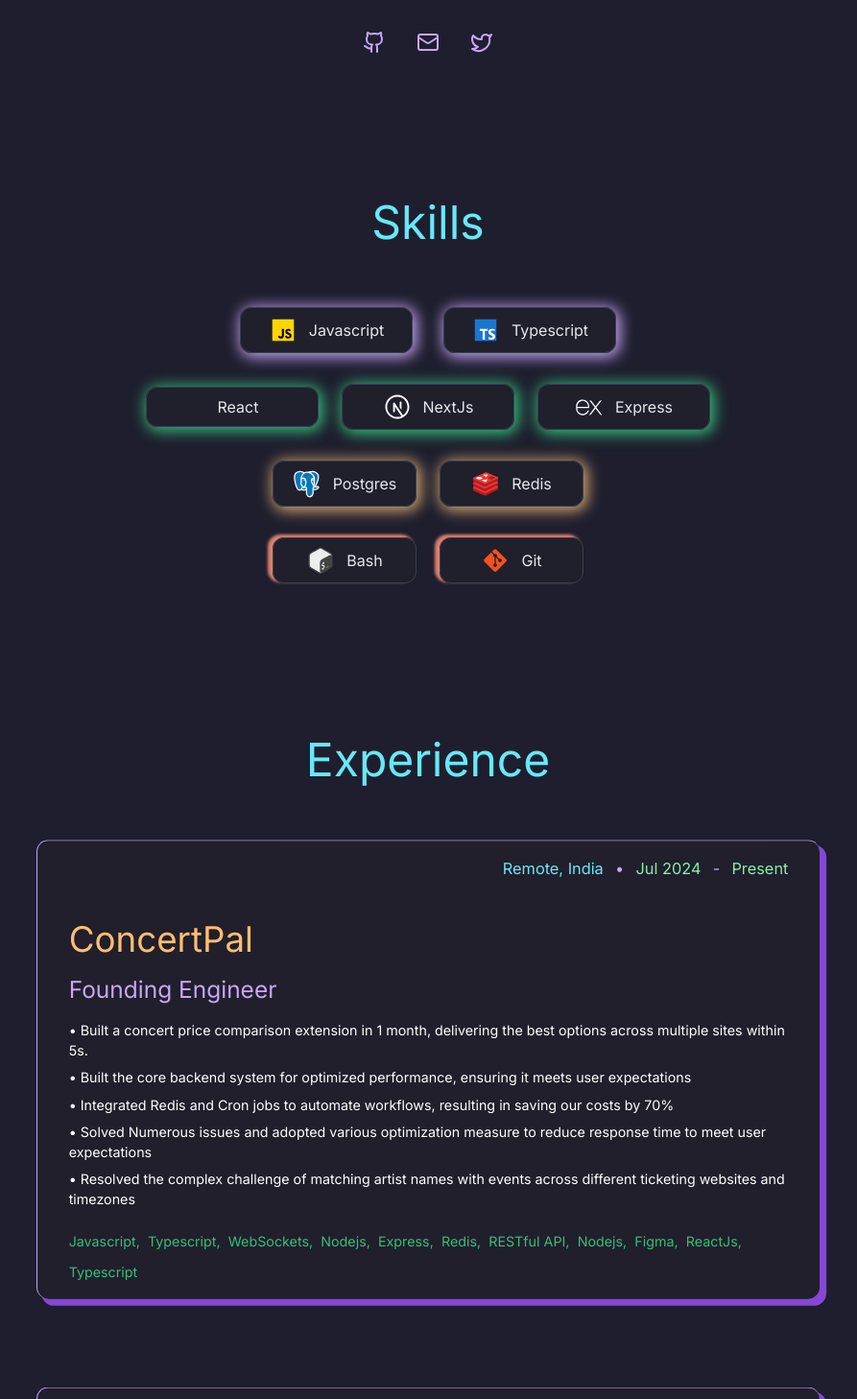
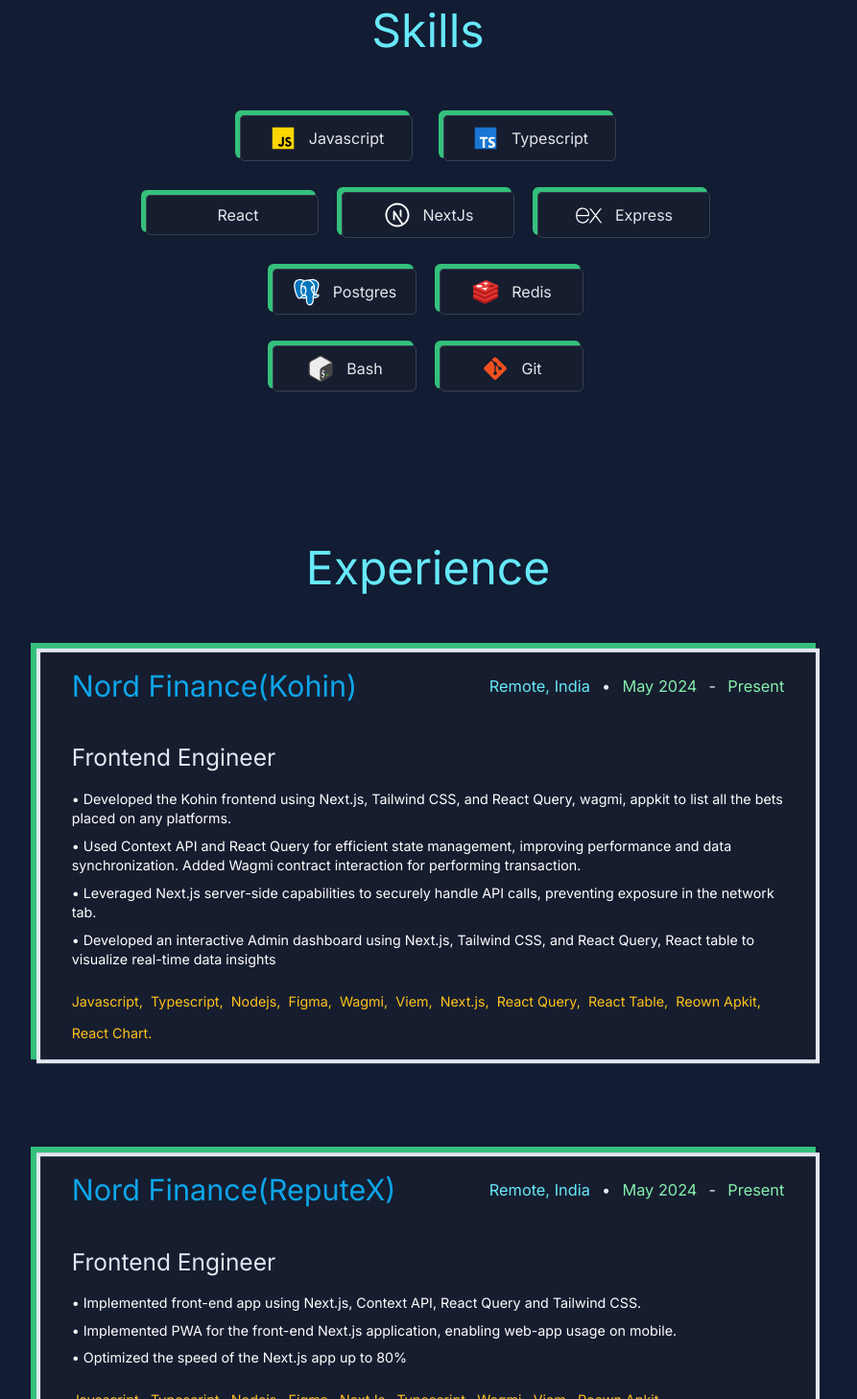
Before and after one commit to rajats-dev/rajat.pro, a Next.js app: page / in a window 1280 px wide. Shown: the part 792-2250 px from the top of the page at 96% size, without its empty margins (194-1087 px from the left). Built offline with nearby package versions, Linux system fonts and the light colour scheme.

Commit message:
feat: update styles and improve component functionality across the application

```diff
--- a/app/globals.css
+++ b/app/globals.css
@@ -4,10 +4,10 @@
 
 @layer base {
   :root {
-    --background: 240, 21%, 15%;
-    /* --background: 286, 38%, 54%; */
-    --foreground: 267, 84%, 81%;
-    /* --foreground: 0, 01%, 66%; */
+    /* --background: 240, 21%, 15%; */
+    /* --foreground: 267, 84%, 81%; */
+    --background: 221.3, 47.1%, 13.3%;
+    --foreground: 214.3, 31.8%, 91.4%;
 
     --rosewater: 11, 59%, 67% --main-text: 15.38, 53.42%, 85.69%;
     --card: 0 0% 100%;
@@ -16,11 +16,15 @@
     --popover: 0 0% 100%;
     --popover-foreground: 222.2 84% 4.9%;
 
+    /* --primary-foreground: 210 40% 98%; */
+    /* --primary: 134.9, 91.8%, 48%; */
     --primary: 222.2 47.4% 11.2%;
-    --primary-foreground: 210 40% 98%;
+    --primary-foreground: 221.3, 47.1%, 13.3%;
 
-    --secondary: 210 40% 96.1%;
-    --secondary-foreground: 222.2 47.4% 11.2%;
+    /* --secondary: 210 40% 96.1%; */
+    /* --secondary-foreground: 222.2 47.4% 11.2%; */
+    --secondary: 217.5, 22.9%, 27.5%;
+    --secondary-foreground: 240, 4.4%, 77.8%;
 
     --muted: 210 40% 96.1%;
     --muted-foreground: 215.4 16.3% 46.9%;
--- a/app/layout.tsx
+++ b/app/layout.tsx
@@ -3,7 +3,8 @@
 import { cn } from "@/lib/utils";
 import "./globals.css";
 
-const inter = Inter({ subsets: ["latin"] });
+const inter = Inter({ subsets: ["cyrillic-ext"] });
+
 const spaceGrotesk = Space_Grotesk({
   subsets: ["latin"],
   weight: ["500"],
@@ -12,7 +13,7 @@
 const JetBrainsMono = JetBrains_Mono({
   subsets: ["latin"],
   variable: "--jetbrains-mono",
-  weight: ["500", "600"],
+  weight: ["100", "500"],
 });
 
 export const metadata: Metadata = {
--- a/app/page.tsx
+++ b/app/page.tsx
@@ -6,7 +6,7 @@
 
 export default function Home() {
   return (
-    <main>
+    <main className='min-h-screen relative scroll-smooth select-none'>
       <ResumeButton />
       <Navbar />
       <Introduction />
--- a/components/Experience.tsx
+++ b/components/Experience.tsx
@@ -11,12 +11,10 @@
         id='experience'
       >
         <div className="text-sky-200/95 text-3xl md:text-8xl font-bold font-grotesk md:before:content-['<>'] before:h-[300px] before:text-[250px] before:text-gray-500/50 before:font-[700] before:-z-10  before:select-none before:translate-x-[-280%] before:translate-y-[-10%] webkit_text_stroke before:opacity-[0.25] before:tracking-[-.1em] before:absolute text-[65px] md:text-[96px] text-text_primary relative" />
-        <div className="text-sky-200/95 text-3xl md:text-8xl font-bold font-grotesk 2xl:before:content-['&&'] before:h-[300px] before:text-[250px] before:text-gray-500/50 before:font-[700] before:-z-10  before:select-none before:translate-x-[180%] before:translate-y-[-10%] webkit_text_stroke before:opacity-[0.25] before:tracking-[-.1em] before:absolute text-[65px] md:text-[96px] text-text_primary absolute" />
+        <div className="text-sky-200/95 text-3xl md:text-8xl font-bold font-grotesk 2xl:before:content-['?:'] before:h-[300px] before:text-[250px] before:text-gray-500/50 before:font-[700] before:-z-10  before:select-none before:translate-x-[380%] before:translate-y-[-10%] webkit_text_stroke before:opacity-[0.25] before:tracking-[-.1em] before:absolute text-[65px] md:text-[96px] text-text_primary absolute" />
 
         <Tip tip="there's more trust me" className='self-center'>
           <h1 className='font-jetbrain text-center text-5xl mb-16'>
-            {/* <span className=' text-green-300'>code</span>
-            <span className='text-foreground'>:</span> */}
             <span className=' text-cyan-300'>Experience</span>
           </h1>
         </Tip>
--- a/components/IntroCount.tsx
+++ b/components/IntroCount.tsx
@@ -1,24 +1,22 @@
 "use client";
 
 import React from "react";
-import { motion, useMotionValue, useSpring, useTransform } from "framer-motion";
+import { motion } from "framer-motion";
 import { Email } from "@/assets/logos/Email";
 import { Github } from "@/assets/logos/Github";
 import { Twitter } from "@/assets/logos/Twitter";
-import { useState } from "react";
 
 type IntroContProps = {
-  // name: string;
   des: string[];
 };
 
-const mailtoLink = `mailto:vineetagarwal.now@gmail.com`;
+const mailtoLink = `mailto:rajatsundriyal1@gmail.com`;
 const icons = [
   {
     name: "github",
     icon: <Github />,
     handler: () => {
-      window.open("https://github.com/vineeTagarwaL-code");
+      window.open("https://github.com/rajats-dev");
     },
   },
   {
@@ -32,26 +30,14 @@
     name: "Twitter",
     icon: <Twitter />,
     handler: () => {
-      window.open("https://x.com/vineetwts");
+      window.open("https://twitter.com/SundriyalRajat");
     },
   },
 ];
 export const IntroCont = ({ des }: IntroContProps) => {
-  const [hoveredIndex, setHoveredIndex] = useState<number | null>(null);
-  const springConfig = { stiffness: 100, damping: 5 };
-  const x = useMotionValue(0);
-  const translateX = useSpring(
-    useTransform(x, [-100, 100], [-50, 50]),
-    springConfig
-  );
-  const rotate = useSpring(
-    useTransform(x, [-100, 100], [-45, 45]),
-    springConfig
-  );
-  // const { toast } = useToast();
   return (
     <div>
-      <h1 className="md:w-[40rem] text-center text-sky-200/95 text-3xl md:text-6xl font-bold font-grotesk md:before:content-['</>'] before:h-[300px] before:text-[100px] before:text-gray-500/50 before:font-[700] before:-z-10 before:select-none before:translate-x-[-170%] before:translate-y-[-20%] before:-rotate-12 webkit_text_stroke before:opacity-[0.25] before:tracking-[-.1em] before:absolute text-[65px] md:text-[96px] text-text_primary relative">
+      <h1 className="md:w-[40rem] text-center text-sky-200/95 md:text-6xl font-bold font-grotesk md:before:content-['</>'] before:h-[300px] before:text-[100px] before:text-gray-500/50 before:font-[700] before:-z-10 before:select-none before:translate-x-[-170%] before:translate-y-[-20%] before:-rotate-12 webkit_text_stroke before:opacity-[0.25] before:tracking-[-.1em] before:absolute text-text_primary relative">
         HI &lt;/&gt; I&apos;M <br /> RAJAT &empty; SUNDRIYAL
       </h1>
       <div className='flex flex-col text-center gap-4 mt-5 md:px-3 '>
@@ -70,42 +56,7 @@
       <div className='flex justify-center md:gap-8 md:mt-8 mb-6 md:mb-6'>
         {icons.map((icon, index) => {
           return (
-            <div
-              key={index}
-              className='relative group'
-              onMouseEnter={() => setHoveredIndex(index)}
-              onMouseLeave={() => setHoveredIndex(null)}
-            >
-              {hoveredIndex === index && (
-                <motion.div
-                  initial={{ opacity: 0, y: 20, scale: 0.6 }}
-                  animate={{
-                    opacity: 1,
-                    y: 0,
-                    scale: 1,
-                    transition: {
-                      type: "spring",
-                      stiffness: 260,
-                      damping: 20,
-                    },
-                  }}
-                  exit={{ opacity: 0, scale: 0.6 }}
-                  style={{
-                    translateX: translateX,
-                    rotate: rotate,
-                    zIndex: 1000,
-                    whiteSpace: "nowrap",
-                  }}
-                  className='flex justify-center items-center'
-                >
-                  <div className='border-solid border-2 shadow-2xl border-red-300 flex justify-center items-center px-4 absolute top-[-60px] z-[10] bg-[#ffbe6f] rounded-xl ml-[1px]'>
-                    <span className='text-stone-800 font-grotesk text-base'>
-                      {icon.name}
-                    </span>
-                    <div className='w-0 h-0 absolute top-[30px] left-1/2 transform -translate-x-1/2 border-l-[10px] border-l-transparent border-t-[15px] border-t-[#ffbe6f] border-r-[10px] border-r-transparent'></div>
-                  </div>
-                </motion.div>
-              )}
+            <div key={index} className='relative group'>
               <motion.div
                 className='cursor-pointer z-[9]'
                 whileHover={{ scale: 1.1 }}
--- a/components/Navbar.tsx
+++ b/components/Navbar.tsx
@@ -53,7 +53,7 @@
                 </span>
                 {item.to === hoveredPath && (
                   <motion.div
-                    className='absolute bottom-0 left-0 h-full bg-[#CBA6F7]/70 rounded-xl -z-10'
+                    className='absolute bottom-0 left-0 h-full bg-primary rounded-xl -z-10'
                     layoutId='navbar'
                     aria-hidden='true'
                     style={{
--- a/components/Skills.tsx
+++ b/components/Skills.tsx
@@ -13,7 +13,7 @@
 export const Skills = () => {
   return (
     <SectionWrapper>
-      <div className='mt-8 flex justify-center items-center flex-col md:py-8'>
+      <div className='flex justify-center items-center flex-col md:py-8'>
         <Tip tip="there's more trust me" className='self-center'>
           <h1 className='font-jetbrain text-center text-5xl mb-16'>
             {/* <span className=' text-green-300'>Code</span> */}
@@ -29,7 +29,7 @@
                   key={skill.name}
                   skill={skill.name}
                   logo={skill.logo}
-                  contClass='shadow-[2px_2px_15px_2px_#CAA6F7] min-w-[135px] md:min-w-[180px]'
+                  contClass='min-w-[135px] md:min-w-[180px]'
                 />
               );
             })}
@@ -41,7 +41,7 @@
                   key={skill.name}
                   skill={skill.name}
                   logo={skill.logo}
-                  contClass='shadow-[2px_2px_15px_2px_#34c07c] min-w-[150px] md:min-w-[180px]'
+                  contClass='min-w-[150px] md:min-w-[180px]'
                 />
               );
             })}
@@ -53,7 +53,7 @@
                   key={skill.name}
                   skill={skill.name}
                   logo={skill.logo}
-                  contClass='shadow-[2px_2px_15px_2px_#dcab70] max-w-[150px] min-w-[150px] '
+                  contClass='max-w-[150px] min-w-[150px] '
                 />
               );
             })}
@@ -65,7 +65,7 @@
                   key={skill.name}
                   skill={skill.name}
                   logo={skill.logo}
-                  contClass='shadow-[-4px_-2px_3px_1px_#dc8070] max-w-[150px] min-w-[150px] '
+                  contClass='max-w-[150px] min-w-[150px] '
                 />
               );
             })}
--- a/components/SkillsTile.tsx
+++ b/components/SkillsTile.tsx
@@ -12,15 +12,20 @@
   return (
     <motion.div
       whileHover={{
-        scale: 1.1,
-        transition: { duration: 0.2 },
+        // scale: 0.9,
+        transition: { duration: 0.1 },
       }}
-      whileTap={{ scale: 0.9 }}
-      className='relative cursor-pointer'
+      whileTap={{
+        translateX: -5,
+        translateY: -5,
+        boxShadow: "none",
+        transition: { duration: 0.05 },
+      }}
+      className='relative cursor-pointer shadow-[-4px_-4px_0px_1px_#34c07c] rounded-[5px]'
     >
       <div
         className={cn(
-          "flex   relative z-[100] justify-center gap-3 items-center bg-stone-800/20 px-4 py-2 min-w-[180px] border-[1px] border-gray-700 border-solid rounded-xl",
+          "flex relative z-[100] justify-center gap-3 items-center bg-stone-800/20 px-4 py-2 min-w-[180px] border-[1px] border-gray-700 border-solid rounded-[5px]",
           contClass
         )}
       >
--- a/components/Tooltip.tsx
+++ b/components/Tooltip.tsx
@@ -38,9 +38,10 @@
             y: 0,
             scale: 1,
             transition: {
-              type: "spring",
+              type: "tween",
               stiffness: 260,
               damping: 20,
+              duration: 0.3,
             },
           }}
           exit={{ opacity: 0, scale: 0.6 }}
@@ -52,15 +53,16 @@
           }}
           className='flex justify-center items-center'
         >
-          <div className='border-solid border-2 shadow-2xl border-red-300 flex justify-center items-center px-4 absolute top-[-50px] z-[10] bg-[#ffbe6f] rounded-xl ml-[1px]  '>
-            <span className='text-stone-800 font-grotesk text-base'>{tip}</span>
-            <div className='w-0 h-0 absolute top-[30px] left-1/2 transform -translate-x-1/2 border-l-[10px] border-l-transparent border-t-[15px] border-t-[#ffbe6f] border-r-[10px] border-r-transparent'></div>
+          <div className=' shadow-2xl flex justify-center items-center p-2 absolute top-[-50px] z-[10] bg-[#92400e] rounded-2xl ml-[1px]'>
+            <span className='text-white font-grotesk text-base'>{tip}</span>
+            {/* <div className='w-0 h-0 absolute top-[30px] left-1/2 transform -translate-x-1/2 border-l-[10px] border-l-transparent border-t-[15px] border-t-[#ffbe6f] border-r-[10px] border-r-transparent'></div> */}
+            {/* <div className='w-0 h-0 absolute top-[30px]  border-l-[10px] border-l-transparent border-t-[15px] border-t-[#92400e] border-r-[10px] border-r-transparent'></div> */}
           </div>
         </motion.div>
       )}
 
       <motion.div
-        className='cursor-pointer z-[9] text-[#ffbe6f] rounded-xl w-fit'
+        className='cursor-pointer z-[9] text-sky-500 rounded-xl w-fit'
         whileHover={{ scale: 1.1 }}
         whileTap={{ scale: 0.9 }}
       >
--- a/components/Work.tsx
+++ b/components/Work.tsx
@@ -6,13 +6,22 @@
 export const Work = (work: experienceType) => {
   return (
     <motion.div
-      initial={{ scale: 0.9, opacity: 0 }}
-      whileTap={{ scale: 0.9 }}
+      //   initial={{ scale: 0.9, opacity: 0 }}
+      whileTap={{
+        translateX: -5,
+        translateY: -5,
+        boxShadow: "none",
+        transition: { duration: 0.05 },
+      }}
       whileInView={{ scale: 1.02, opacity: 1 }}
-      className='bg-stone-800/20 border-t-[1px] border-foreground border-solid border-l-[1px] px-8 py-4 select-none cursor-pointer rounded-xl  shadow-[2px_6px_0px_1px_#8646d7] md:shadow-[6px_6px_0px_1px_#8646d7]  md:w-[800px]  w-fit flex  flex-col mb-[100px]'
+      className='bg-stone-800/20 shadow-[-5px_-5px_0px_1px_#34c07c] border-foreground border-4 px-8 py-4 select-none cursor-pointer md:w-[800px] w-fit flex flex-col mb-[100px]'
     >
       <div className='flex justify-between items-center gap-3 mb-10 w-full'>
-        <div className='flex justify-start items-center gap-3'></div>
+        <div className='flex justify-start items-center'>
+          <h1 className='text-3xl font-grotesk'>
+            <Tip tip={work.tip}>{work.company}</Tip>
+          </h1>
+        </div>
         <div className='flex justify-start items-end sm:items-center gap-1 md:gap-3 flex-col sm:flex-row '>
           <h4 className='font-jetbrain text-sm md:text-base  text-cyan-300 text-right '>
             {work.location}
@@ -34,9 +43,6 @@
         </div>
       </div>
       <div className='w-full'>
-        <h1 className='text-4xl font-grotesk mb-4'>
-          <Tip tip={work.tip}>{work.company}</Tip>
-        </h1>
         <h2 className='text-2xl font-grotesk'>{work.title}</h2>
         <div className='mt-4'>
           {work.description.map((desc, index) => {
@@ -55,7 +61,7 @@
                 <Tip key={index} tip={lang}>
                   <span
                     key={index}
-                    className=' text-sm font-jetbrain  rounded-md text-[#34c07c]'
+                    className=' text-sm font-jetbrain  rounded-md text-[#ffc21a]'
                   >
                     {lang}
                     {index == work.lang.length - 1 ? "" : ","}
--- a/constants/experienceData.ts
+++ b/constants/experienceData.ts
@@ -2,56 +2,54 @@
 
 export const experience: experienceTypes[] = [
   {
-    title: "Founding Engineer",
-    company: "ConcertPal",
-    tip: "Currently Working Here",
-    startDate: "Jul 2024",
+    title: "Frontend Engineer",
+    company: "Nord Finance(Kohin)",
+    tip: "Working Here",
+    startDate: "May 2024",
     endDate: "Present",
     location: "Remote, India",
     description: [
-      `Built a concert price comparison extension in 1 month, delivering the best options across multiple sites within 5s.`,
-      `Built the core backend system for optimized performance, ensuring it meets user expectations`,
-      `Integrated Redis and Cron jobs to automate workflows, resulting in saving our costs by 70%`,
-      `Solved Numerous issues and adopted various optimization measure to reduce response time to meet user expectations`,
-      `Resolved the complex challenge of matching artist names with events across different ticketing websites and timezones`,
+      `Developed the Kohin frontend using Next.js, Tailwind CSS, and React Query, wagmi, appkit to list all the bets placed on any platforms.`,
+      `Used Context API and React Query for efficient state management, improving performance and data synchronization. Added Wagmi contract interaction for performing transaction.`,
+      `Leveraged Next.js server-side capabilities to securely handle API calls, preventing exposure in the network tab.`,
+      `Developed an interactive Admin dashboard using Next.js, Tailwind CSS, and React Query, React table to visualize real-time data insights`,
     ],
     lang: [
       "Javascript",
       "Typescript",
-      "WebSockets",
-      "Nodejs",
-      "Express",
-      "Redis",
-      "RESTful API",
       "Nodejs",
       "Figma",
-      "ReactJs",
-      "Typescript",
+      "Wagmi",
+      "Viem",
+      "Next.js",
+      "React Query",
+      "React Table",
+      "Reown Apkit",
+      "React Chart.",
     ],
   },
   {
-    title: "Software Engineer Intern",
-    company: "Devkit",
+    title: "Frontend Engineer",
+    company: "Nord Finance(ReputeX)",
     tip: "Team was awesome",
     startDate: "May 2024",
     endDate: "Present",
     location: "Remote, India",
     description: [
-      `Designed and developed the Devkit website from scratch, crafting the UI/UX to boost user retention by 50%.`,
-      `Added features: Payment Gateways, In-app Purchase System, AI-based Resume Review, and more.`,
-      `Fixed backend security flaws, streamlined user onboarding, and optimized queries to reduce database I/O.`,
-      `Deployed 4+ applications on AWS and Cloudflare, fully automating with CI/CD pipelines via GitHub Actions.`,
+      `Implemented front-end app using Next.js, Context API, React Query and Tailwind CSS.`,
+      `Implemented PWA for the front-end Next.js application, enabling web-app usage on mobile.`,
+      `Optimized the speed of the Next.js app up to 80%`,
     ],
     lang: [
       "Javascript",
       "Typescript",
-      "Python",
-      "WebSockets",
-      "RESTful API",
       "Nodejs",
       "Figma",
       "NextJs",
       "Typescript",
+      "Wagmi",
+      "Viem",
+      "Reown Apkit",
     ],
   },
 ];
```
